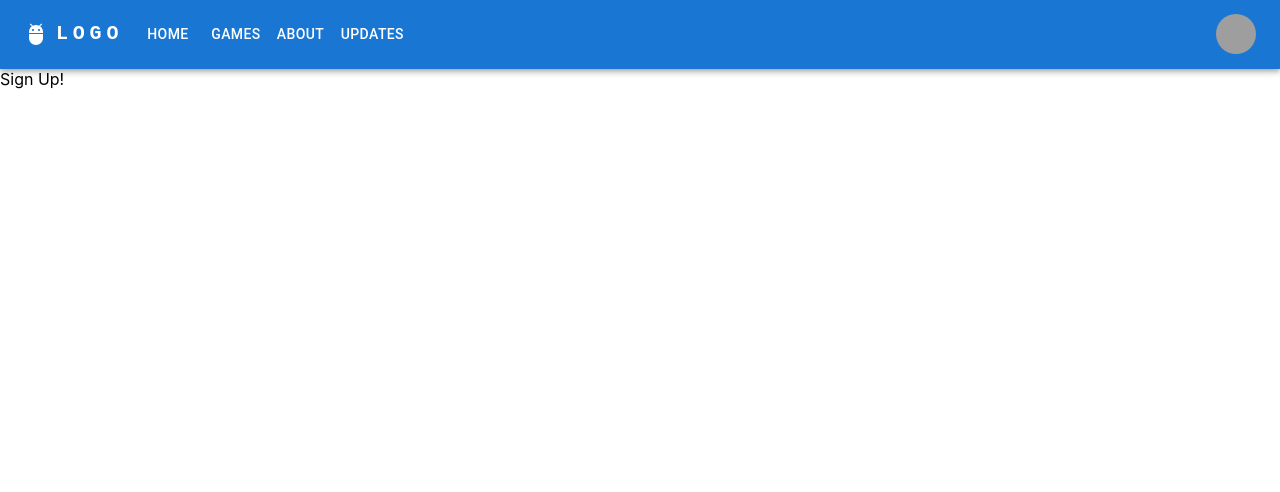
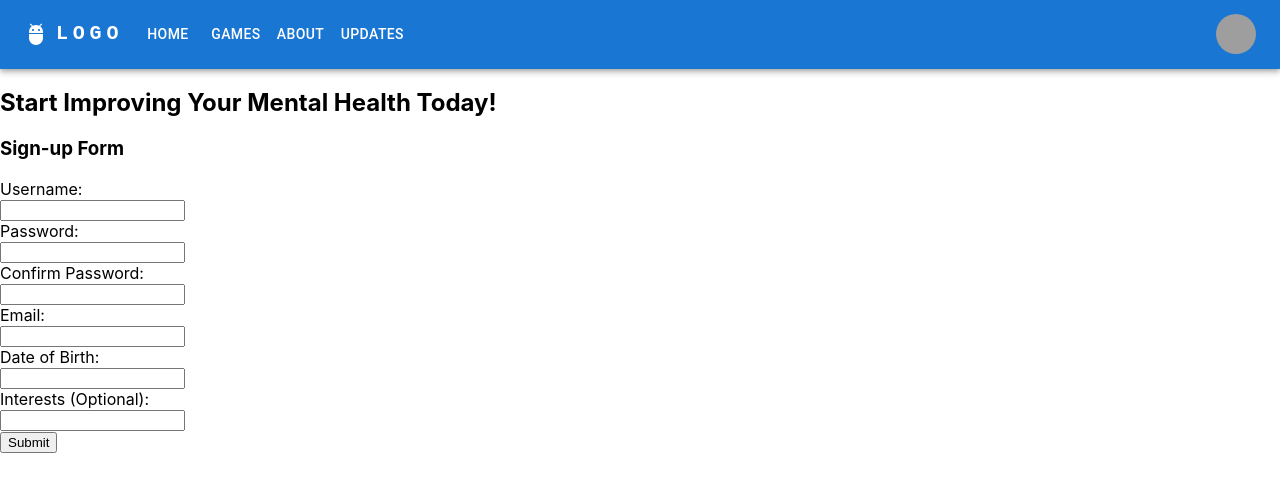
Before and after one commit to san0014s/Cog-Web-App, a React (Create React App) app: page /signup in a window 1280 px wide. Shown: the top 492 px of the page. Built offline with nearby package versions, Linux system fonts and the light colour scheme; grey boxes are pictures that could not be loaded.

Commit message:
login and signup pages made, still needs to be connected w/ backend

```diff
--- a/src/routes/Login.js
+++ b/src/routes/Login.js
@@ -1,9 +1,42 @@
-import React from 'react'
+import React, { useState } from 'react'
 
-const Login = () => {
-  return (
-    <div>Login Page</div>
-  )
+export default function Login() {
+  const [username, setUsername] = useState('');
+  const [password, setPassword] = useState('');
+
+  // function to update state of username with
+  // value enter by user in form
+  const handleUsernameChange = (e) => {
+    setUsername(e.target.value);
+  }
+
+  // function to update state of password with
+  // value enter by user in form
+  const handlePasswordChange = (e) => {
+    setPassword(e.target.value);
+  }
+
+  // below function will be called when user
+  // click on submit button .
+  const handleSubmit = (e) => {
+    //TODO: Hookup to database/backend
+    console.log('submit button clicked successfully');
+    e.preventDefault();
+  }
+
+  return<>
+    <form onSubmit={(e) => { handleSubmit(e) }}>
+    <h2> Welcome Back</h2>
+    <h3> Login </h3>
+    <label >
+      Username:
+    </label><br />
+    <input type="text" value={username} required onChange={(e)=> { handleUsernameChange(e) }} /><br />
+    <label>
+      Password:
+    </label><br />
+    <input type="password" value={password} required onChange={(e) => { handlePasswordChange(e) }} /><br />
+    <input type="submit" value="Submit" />
+    </form>
+  </>
 }
-
-export default Login
--- a/src/routes/Signup.js
+++ b/src/routes/Signup.js
@@ -1,9 +1,89 @@
-import React from 'react'
+import React, { useState } from 'react';
 
-const Signup = () => {
-  return (
-    <div>Sign Up!</div>
-  )
+
+export default function Signup() {
+  const [username, setUsername] = useState('');
+  const [dateOfBirth, setDOB] = useState('');
+  const [email, setEmail] = useState('');
+  const [password, setPassword] = useState('');
+  const [confPassword, setConfPassword] = useState('');
+  const [interests, setInterests] = useState('');
+
+  // function to update state of username with
+  // value enter by user in form
+  const handleUsernameChange = (e) => {
+    setUsername(e.target.value);
+  }
+  // function to update state of date of birth (DOB) with value
+  // enter by user in form
+  const handleDOBChange = (e) => {
+    setDOB(e.target.value);
+  }
+  // function to update state of email with value
+  // enter by user in form
+  const handleEmailChange = (e) => {
+    setEmail(e.target.value);
+  }
+  // function to update state of password with
+  // value enter by user in form
+  const handlePasswordChange = (e) => {
+    setPassword(e.target.value);
+  }
+  // function to update state of confirm password
+  // with value enter by user in form
+  const handleConfPasswordChange = (e) => {
+    setConfPassword(e.target.value);
+  }
+
+  // function to update state of interests
+  // with value enter by user in form
+  const handleInterestsChange = (e) => {
+    setInterests(e.target.value);
+  }
+  // below function will be called when user
+  // click on submit button .
+  const handleSubmit = (e) => {
+    if (password != confPassword) {
+      console.log("password Not Match");
+      //TODO: instead of console.log, tell the user
+    } else {
+      console.log('A form was submitted with Name :"' + username +
+      '" ,Date of Birth :"' + dateOfBirth + '" and Email :"' + email + '"');
+      //TODO: Connect to the database/backend
+    }
+    e.preventDefault();
+  }
+
+
+  return<>
+    <form onSubmit={(e) => { handleSubmit(e) }}>
+    <h2> Start Improving Your Mental Health Today!</h2>
+    <h3> Sign-up Form </h3>
+    <label >
+      Username:
+    </label><br />
+    <input type="text" value={username} required onChange={(e)=> { handleUsernameChange(e) }} /><br />
+    <label>
+      Password:
+    </label><br />
+    <input type="password" value={password} required onChange={(e) => { handlePasswordChange(e) }} /><br />
+    <label>
+      Confirm Password:
+    </label><br />
+    <input type="password" value={confPassword} required onChange={(e) => { handleConfPasswordChange(e) }} /><br />
+    <label>
+      Email:
+    </label><br />
+    <input type="email" value={email} required onChange={(e) => { handleEmailChange(e) }} /><br />
+    <label >
+      Date of Birth:
+    </label><br />
+    <input type="text" value={dateOfBirth} required onChange={(e) => { handleDOBChange(e) }} /><br />
+    <label >
+      Interests (Optional):
+    </label><br />
+    <input type="text" value={interests} onChange={(e) => { handleInterestsChange(e) }} /><br />
+    <input type="submit" value="Submit" />
+    </form>
+  </>
 }
-
-export default Signup
```
